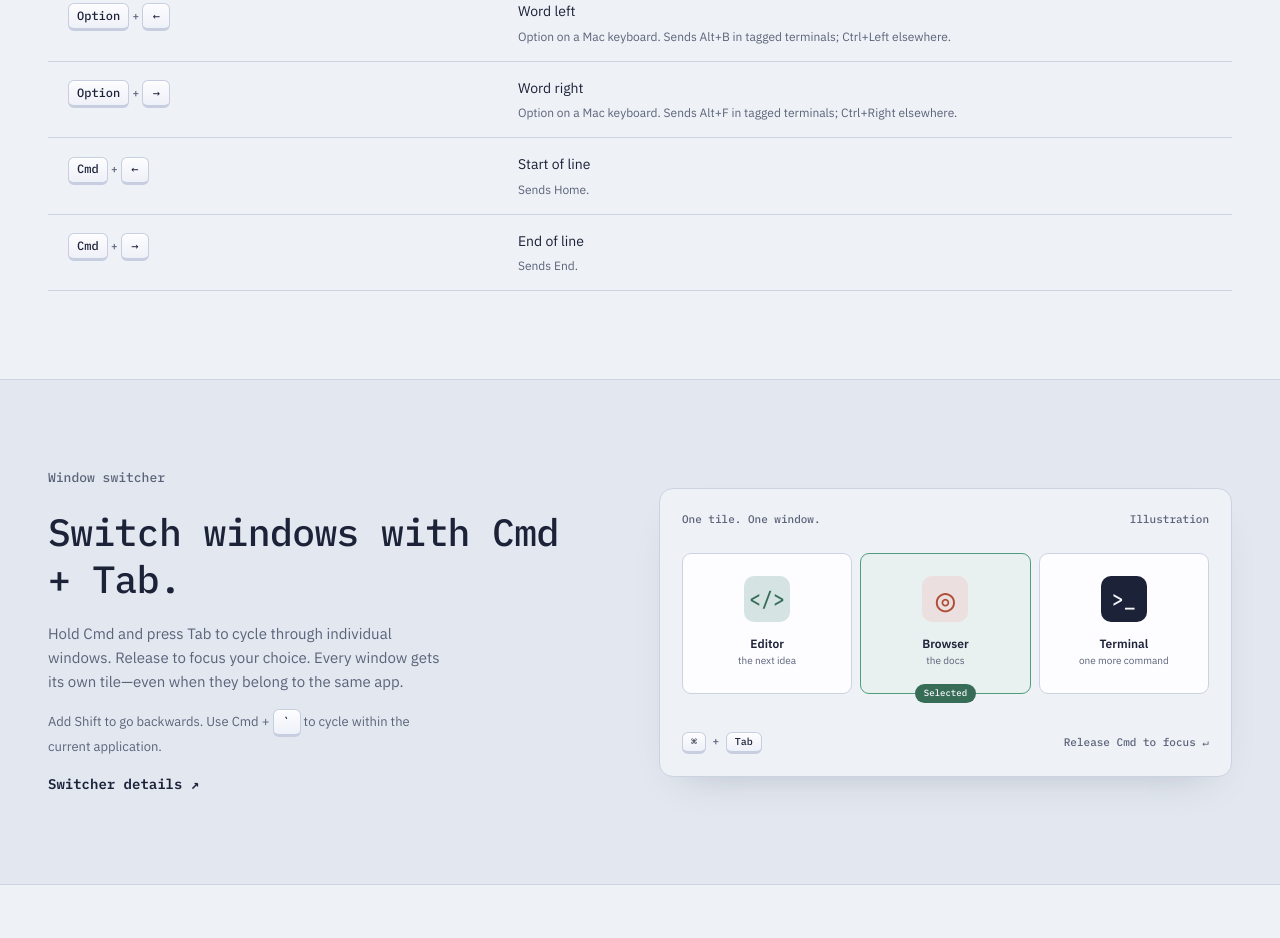
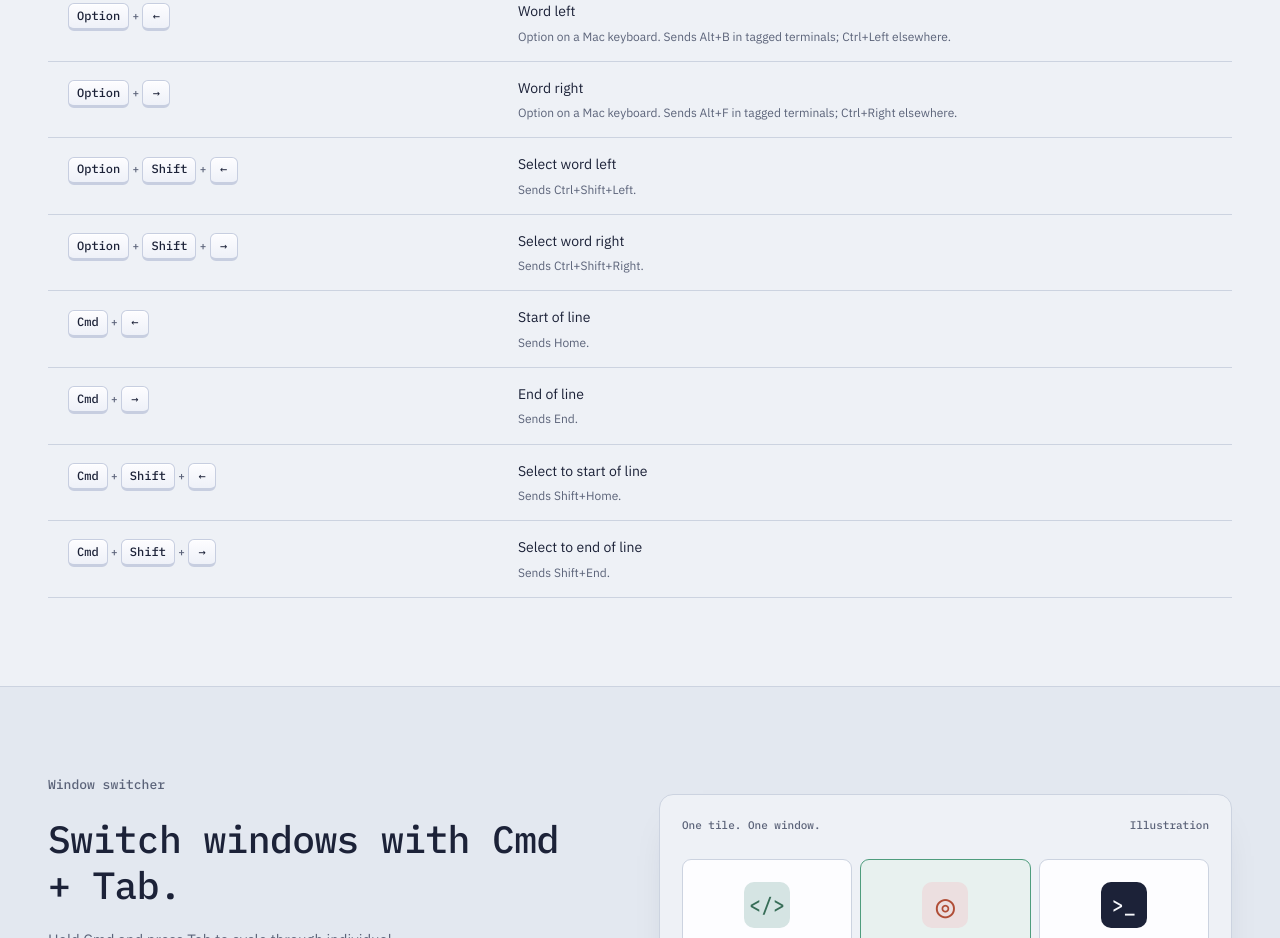
Before and after one commit to asaharan/omackey, a website: page site/index.html in a window 1280 px wide. Shown: the part 2247-3185 px from the top of the page. Drawn offline with Linux system fonts and the light colour scheme.

Commit message:
add super/alt+shift+left/right support

```diff
--- a/site/index.html
+++ b/site/index.html
@@ -87,8 +87,12 @@
             <tr><th scope="row"><kbd>Cmd</kbd> <span class="chord-plus">+</span> <kbd>Backspace</kbd></th><td>Delete to start of line<small>Sends Ctrl+U in windows tagged terminal; Shift+Home, then Backspace elsewhere.</small></td></tr>
             <tr><th scope="row"><kbd>Option</kbd> <span class="chord-plus">+</span> <kbd>←</kbd></th><td>Word left<small>Option on a Mac keyboard. Sends Alt+B in tagged terminals; Ctrl+Left elsewhere.</small></td></tr>
             <tr><th scope="row"><kbd>Option</kbd> <span class="chord-plus">+</span> <kbd>→</kbd></th><td>Word right<small>Option on a Mac keyboard. Sends Alt+F in tagged terminals; Ctrl+Right elsewhere.</small></td></tr>
+            <tr><th scope="row"><kbd>Option</kbd> <span class="chord-plus">+</span> <kbd>Shift</kbd> <span class="chord-plus">+</span> <kbd>←</kbd></th><td>Select word left<small>Sends Ctrl+Shift+Left.</small></td></tr>
+            <tr><th scope="row"><kbd>Option</kbd> <span class="chord-plus">+</span> <kbd>Shift</kbd> <span class="chord-plus">+</span> <kbd>→</kbd></th><td>Select word right<small>Sends Ctrl+Shift+Right.</small></td></tr>
             <tr><th scope="row"><kbd>Cmd</kbd> <span class="chord-plus">+</span> <kbd>←</kbd></th><td>Start of line<small>Sends Home.</small></td></tr>
             <tr><th scope="row"><kbd>Cmd</kbd> <span class="chord-plus">+</span> <kbd>→</kbd></th><td>End of line<small>Sends End.</small></td></tr>
+            <tr><th scope="row"><kbd>Cmd</kbd> <span class="chord-plus">+</span> <kbd>Shift</kbd> <span class="chord-plus">+</span> <kbd>←</kbd></th><td>Select to start of line<small>Sends Shift+Home.</small></td></tr>
+            <tr><th scope="row"><kbd>Cmd</kbd> <span class="chord-plus">+</span> <kbd>Shift</kbd> <span class="chord-plus">+</span> <kbd>→</kbd></th><td>Select to end of line<small>Sends Shift+End.</small></td></tr>
 
             </tbody>
           </table>
@@ -129,6 +133,8 @@
             <tr><th scope="row"><kbd>Cmd</kbd> <span class="chord-plus">+</span> <kbd>↓</kbd></th><td>Focus on below window</td></tr>
             <tr><th scope="row"><kbd>Cmd</kbd> <span class="chord-plus">+</span> <kbd>Enter</kbd></th><td>Launch terminal</td></tr>
             <tr><th scope="row"><kbd>Cmd</kbd> <span class="chord-plus">+</span> <kbd>Shift</kbd> <span class="chord-plus">+</span> <kbd>Enter</kbd></th><td>Launch browser</td></tr>
+            <tr><th scope="row"><kbd>Ctrl</kbd> <span class="chord-plus">+</span> <kbd>Enter</kbd></th><td>Launch terminal</td></tr>
+            <tr><th scope="row"><kbd>Ctrl</kbd> <span class="chord-plus">+</span> <kbd>Shift</kbd> <span class="chord-plus">+</span> <kbd>Enter</kbd></th><td>Launch browser</td></tr>
             <tr><th scope="row"><kbd>Cmd</kbd> <span class="chord-plus">+</span> <kbd>Left drag</kbd></th><td>Move window<small>Hold Cmd and drag with the left mouse button. Disabled while the switcher is open.</small></td></tr>
             <tr><th scope="row"><kbd>Cmd</kbd> <span class="chord-plus">+</span> <kbd>Right drag</kbd></th><td>Resize window<small>Hold Cmd and drag with the right mouse button. Disabled while the switcher is open.</small></td></tr>
             <tr><th scope="row"><kbd>Cmd</kbd> <span class="chord-plus">+</span> <kbd>Ctrl</kbd> <span class="chord-plus">+</span> <kbd>Esc</kbd></th><td>System menu<small>The Omarchy System menu moves here from Cmd+Escape.</small></td></tr>
```
Also changed, not shown: README.md, 1 other file.
